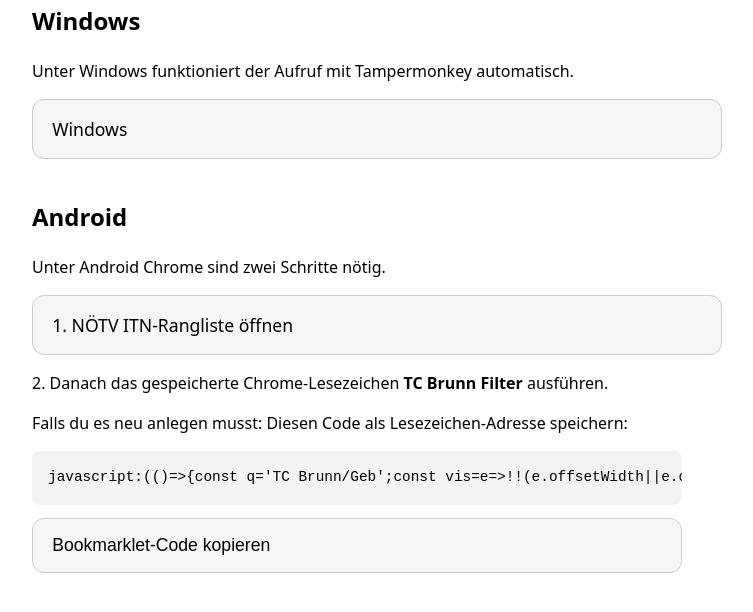
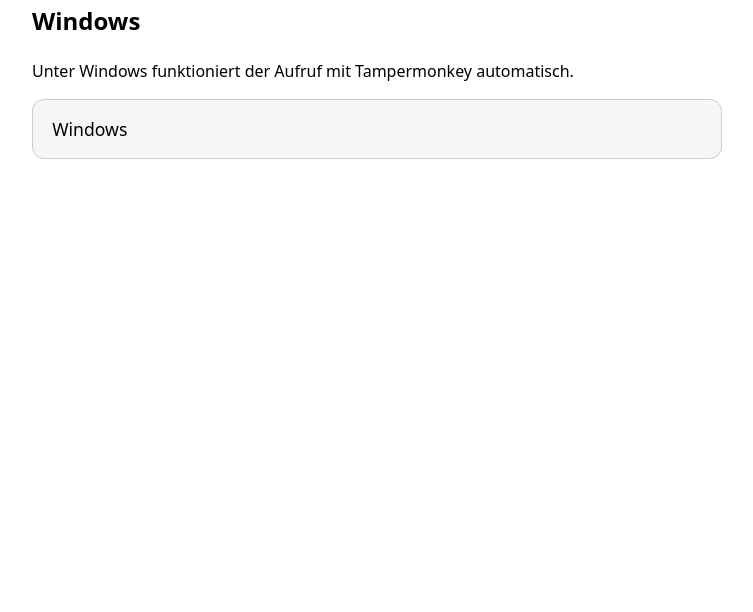
Before and after one commit to oureal/ITN-tcbrunn, a plain HTML site: page index.html in a window 1280 px wide. Shown: the part 120-732 px from the top of the page, without its empty margins (283-1036 px from the left). Drawn offline with Linux system fonts and the light colour scheme.

Commit message:
Android-Variante entfernen

```diff
--- a/index.html
+++ b/index.html
@@ -7,16 +7,11 @@
   <style>
     body { font-family: system-ui, sans-serif; max-width: 650px; margin: 0 auto; padding: 2rem; line-height: 1.5; }
     section { margin-bottom: 2.5rem; }
-    a.button, button {
+    a.button {
       display: block; margin: .8rem 0; padding: 1rem 1.2rem;
       border: 1px solid #ccc; border-radius: 12px;
       text-decoration: none; color: black; font-size: 1.1rem;
       background: #f6f6f6; width: 100%; text-align: left;
-    }
-    code {
-      display: block; white-space: nowrap; overflow-x: auto;
-      background: #f3f3f3; padding: 1rem; border-radius: 8px;
-      font-size: .9rem;
     }
   </style>
 </head>
@@ -30,27 +25,5 @@
   <a class="button" href="https://www.noetv.at/rangliste/itn#tcbrunn">Windows</a>
 </section>
 
-<section>
-  <h2>Android</h2>
-  <p>Unter Android Chrome sind zwei Schritte nötig.</p>
-
-  <a class="button" href="https://www.noetv.at/rangliste/itn">
-    1. NÖTV ITN-Rangliste öffnen
-  </a>
-
-  <p>
-    2. Danach das gespeicherte Chrome-Lesezeichen
-    <strong>TC Brunn Filter</strong> ausführen.
-  </p>
-
-  <p>Falls du es neu anlegen musst: Diesen Code als Lesezeichen-Adresse speichern:</p>
-
-  <code id="bm">javascript:(()=>{const q='TC Brunn/Geb';const vis=e=>!!(e.offsetWidth||e.offsetHeight||e.getClientRects().length);const inputs=[...document.querySelectorAll('input')].filter(vis);const el=inputs.find(i=>/such|search/i.test((i.placeholder||'')+(i.name||'')+(i.id||'')+(i.className||'')))||inputs[0];if(!el){alert('Suchfeld nicht gefunden');return}el.focus();el.value=q;['input','change','keyup'].forEach(t=>el.dispatchEvent(new Event(t,{bubbles:true})));el.dispatchEvent(new KeyboardEvent('keydown',{key:'Enter',code:'Enter',bubbles:true}));el.dispatchEvent(new KeyboardEvent('keyup',{key:'Enter',code:'Enter',bubbles:true}));setTimeout(()=>{const r=el.getBoundingClientRect();const bs=[...document.querySelectorAll('button,input[type=submit],a')].filter(vis).filter(b=>!/filter|zurück|reset/i.test((b.innerText||'')+(b.value||'')));bs.sort((a,b)=>{const A=a.getBoundingClientRect(),B=b.getBoundingClientRect();return Math.hypot(A.left-r.right,A.top-r.top)-Math.hypot(B.left-r.right,B.top-r.top)});bs[0]?.click();},500);})()</code>
-
-  <button onclick="navigator.clipboard.writeText(document.getElementById('bm').innerText)">
-    Bookmarklet-Code kopieren
-  </button>
-</section>
-
 </body>
 </html>
```
